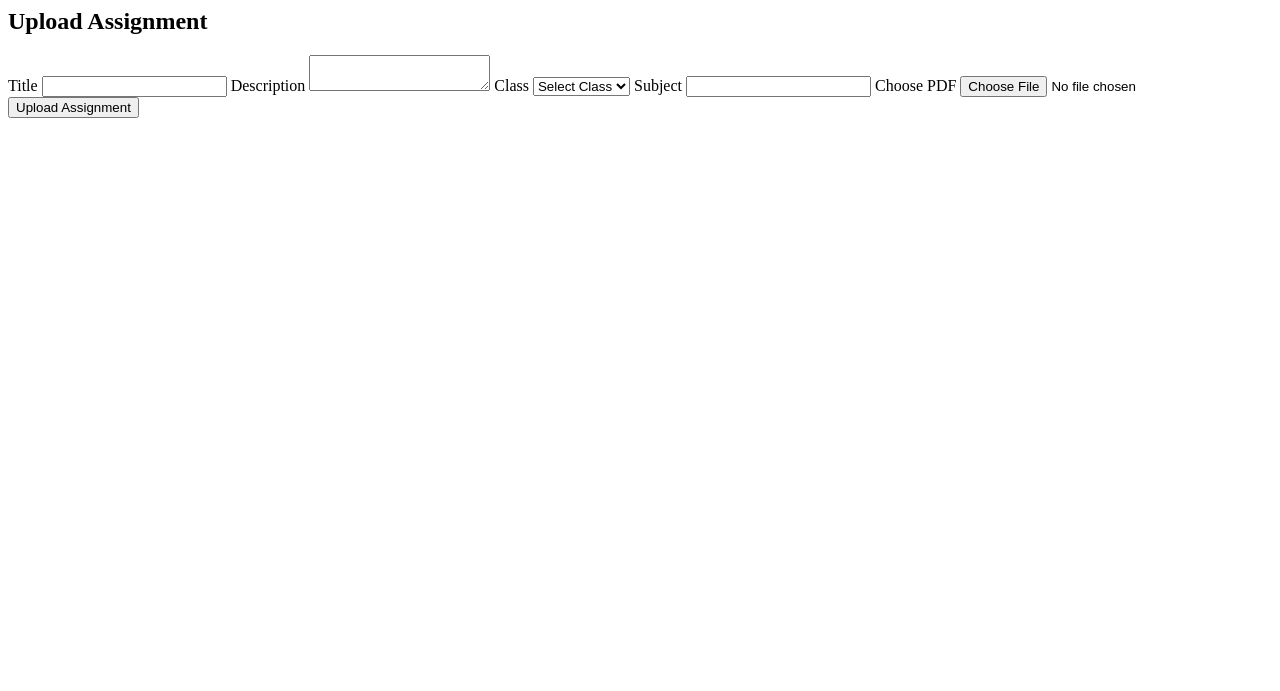
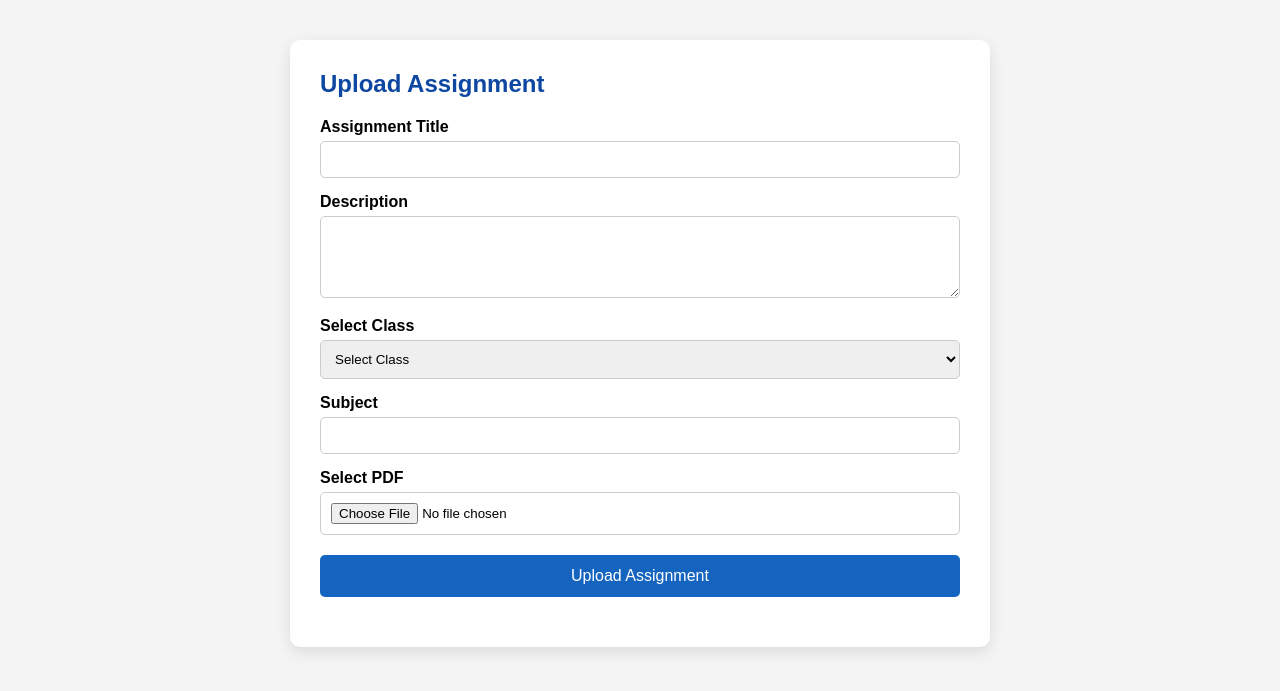
Before and after one commit to SubodhKBansal/SubodhKBansal, a website: page public/upload-assignment.html in a window 1280 px wide. Drawn offline with Linux system fonts and the light colour scheme.

Commit message:
upload assignemnt html

```diff
--- a/public/upload-assignment.html
+++ b/public/upload-assignment.html
@@ -1,33 +1,136 @@
+<!DOCTYPE html>
+<html lang="en">
+<head>
+    <meta charset="UTF-8">
+    <meta name="viewport" content="width=device-width, initial-scale=1.0">
+    <title>Upload Assignment | Bansal's Classes</title>
+
+    <link rel="stylesheet" href="style.css">
+
+    <style>
+        .upload-container{
+            max-width:700px;
+            margin:40px auto;
+            background:#fff;
+            padding:30px;
+            border-radius:10px;
+            box-shadow:0 5px 15px rgba(0,0,0,0.1);
+        }
+
+        .upload-container h2{
+            margin-bottom:20px;
+            color:#0d47a1;
+        }
+
+        .upload-container label{
+            display:block;
+            margin-top:15px;
+            font-weight:bold;
+        }
+
+        .upload-container input,
+        .upload-container select,
+        .upload-container textarea{
+            width:100%;
+            padding:10px;
+            margin-top:5px;
+            border:1px solid #ccc;
+            border-radius:5px;
+            box-sizing:border-box;
+        }
+
+        .upload-container button{
+            margin-top:20px;
+            width:100%;
+            padding:12px;
+            border:none;
+            background:#1565c0;
+            color:#fff;
+            font-size:16px;
+            border-radius:5px;
+            cursor:pointer;
+        }
+
+        .upload-container button:hover{
+            background:#0d47a1;
+        }
+
+        #message{
+            margin-top:20px;
+            font-weight:bold;
+            color:green;
+        }
+    </style>
+
+</head>
+
+<body>
+
+<div class="upload-container">
+
     <h2>Upload Assignment</h2>
 
     <form id="assignmentForm" enctype="multipart/form-data">
 
-    <label>Title</label>
-    <input type="text" name="title" required>
+        <label>Assignment Title</label>
+
+        <input
+            type="text"
+            name="title"
+            required>
 
         <label>Description</label>
-    <textarea name="description"></textarea>
 
-    <label>Class</label>
-    <select name="studentClass" required>
+        <textarea
+            name="description"
+            rows="4"></textarea>
+
+        <label>Select Class</label>
+
+        <select
+            name="studentClass"
+            required>
+
             <option value="">Select Class</option>
-        <option>6</option>
-        <option>7</option>
-        <option>8</option>
-        <option>9</option>
-        <option>10</option>
-        <option>11</option>
-        <option>12</option>
+
+            <option value="6">Class 6</option>
+            <option value="7">Class 7</option>
+            <option value="8">Class 8</option>
+            <option value="9">Class 9</option>
+            <option value="10">Class 10</option>
+            <option value="11">Class 11</option>
+            <option value="12">Class 12</option>
+
         </select>
 
         <label>Subject</label>
-    <input type="text" name="subject">
 
-    <label>Choose PDF</label>
-    <input type="file" name="assignment" accept=".pdf" required>
+        <input
+            type="text"
+            name="subject"
+            required>
+
+        <label>Select PDF</label>
+
+        <input
+            type="file"
+            name="assignment"
+            accept=".pdf"
+            required>
 
         <button type="submit">
+
             Upload Assignment
+
         </button>
 
     </form>
+
+    <p id="message"></p>
+
+</div>
+
+<script src="js/upload-assignment.js"></script>
+
+</body>
+</html>
```
Lines whose indentation alone changed are shown as unchanged.
